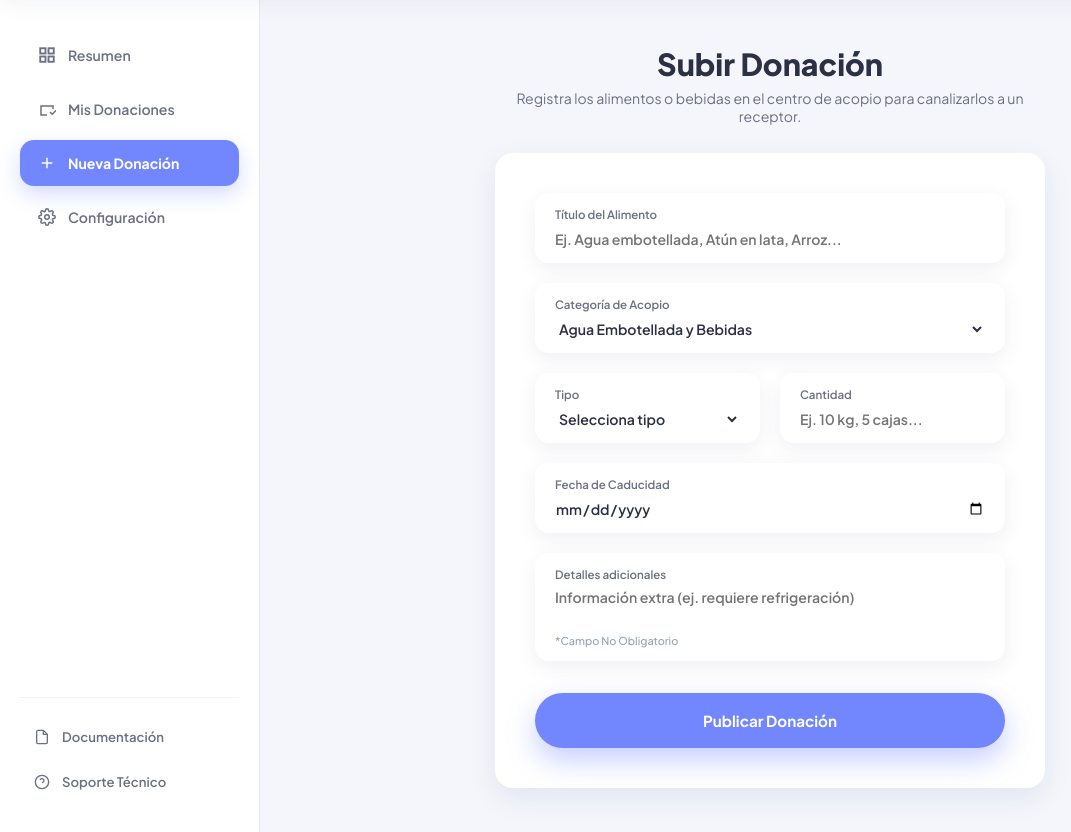
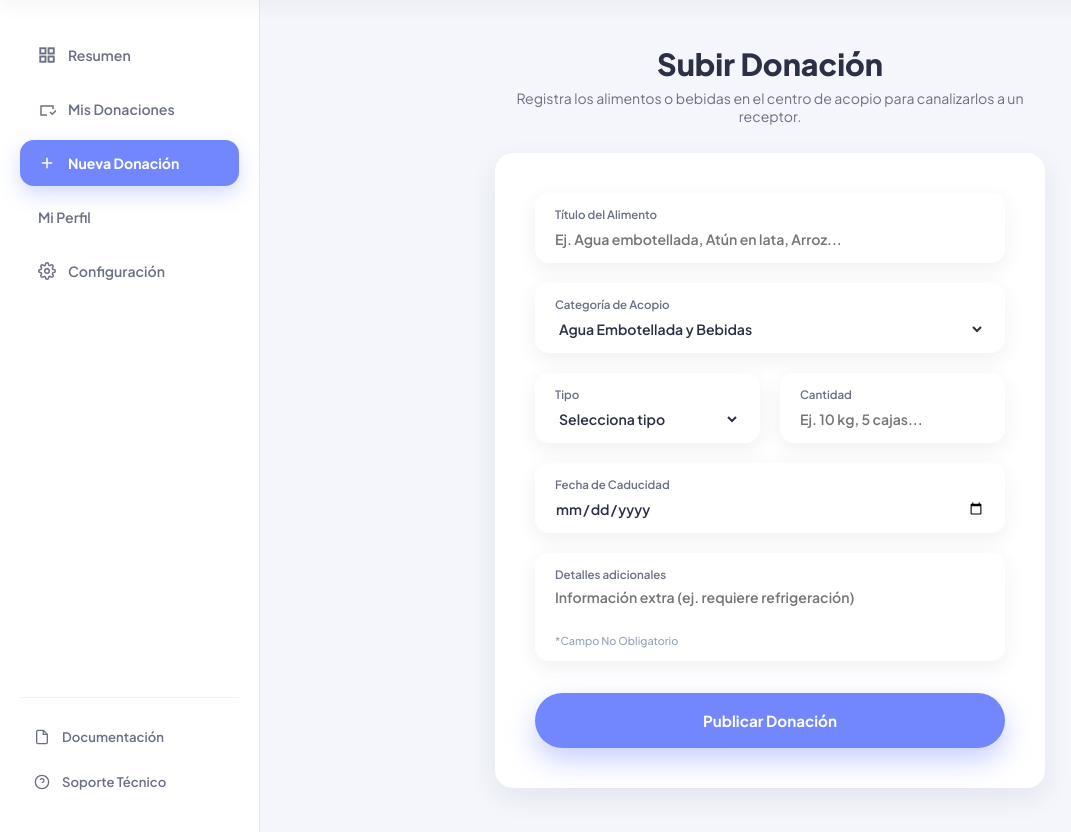
Before and after one commit to Spectrum080/Sistema-de-Gesti-n-de-Recursos-Alimentarios-, a Django app: page /alertas/cargarDonaciones/ in a window 1280 px wide. Shown: the part 75-907 px from the top of the page, without its empty margins (0-1071 px from the left). Run offline with Django 5.2, Linux system fonts and the light colour scheme.

Commit message:
Update dashboard.html
ready

```diff
--- a/users/templates/users/dashboard.html
+++ b/users/templates/users/dashboard.html
@@ -190,7 +190,7 @@
                         Nueva Donación
                     </a>
                 {% endif %}
-
+<a href="{% url 'perfil' %}" style="display:flex; align-items:center; gap:12px; text-decoration:none; padding:14px 18px; border-radius:14px; color:#6b7084; font-weight:600; font-size:0.88rem;">      Mi Perfil  </a>
                 <!-- BOTÓN DE CONFIGURACIÓN -->
                 <a href="{% url 'configuracion' %}" class="nav-link {% if request.resolver_match.url_name == 'configuracion' %}activo{% endif %}">
                     <svg width="18" height="18" viewBox="0 0 24 24" fill="none" stroke="currentColor" stroke-width="2"><circle cx="12" cy="12" r="3"></circle><path d="M19.4 15a1.65 1.65 0 0 0 .33 1.82l.06.06a2 2 0 1 1-2.83 2.83l-.06-.06a1.65 1.65 0 0 0-1.82-.33 1.65 1.65 0 0 0-1 1.51V21a2 2 0 1 1-4 0v-.09A1.65 1.65 0 0 0 9 19.4a1.65 1.65 0 0 0-1.82.33l-.06.06a2 2 0 1 1-2.83-2.83l.06-.06a1.65 1.65 0 0 0 .33-1.82 1.65 1.65 0 0 0-1.51-1H3a2 2 0 1 1 0-4h.09A1.65 1.65 0 0 0 4.6 9a1.65 1.65 0 0 0-.33-1.82l-.06-.06a2 2 0 1 1 2.83-2.83l.06.06a1.65 1.65 0 0 0 1.82.33H9a1.65 1.65 0 0 0 1-1.51V3a2 2 0 1 1 4 0v.09a1.65 1.65 0 0 0 1 1.51 1.65 1.65 0 0 0 1.82-.33l.06-.06a2 2 0 1 1 2.83 2.83l-.06.06a1.65 1.65 0 0 0-.33 1.82V9a1.65 1.65 0 0 0 1.51 1H21a2 2 0 1 1 0 4h-.09a1.65 1.65 0 0 0-1.51 1z"></path></svg>
```
